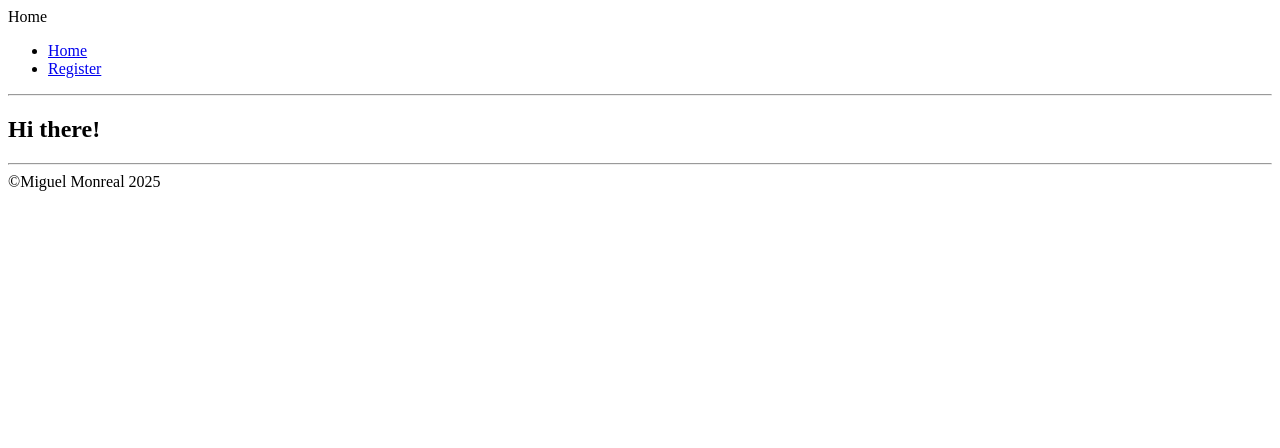
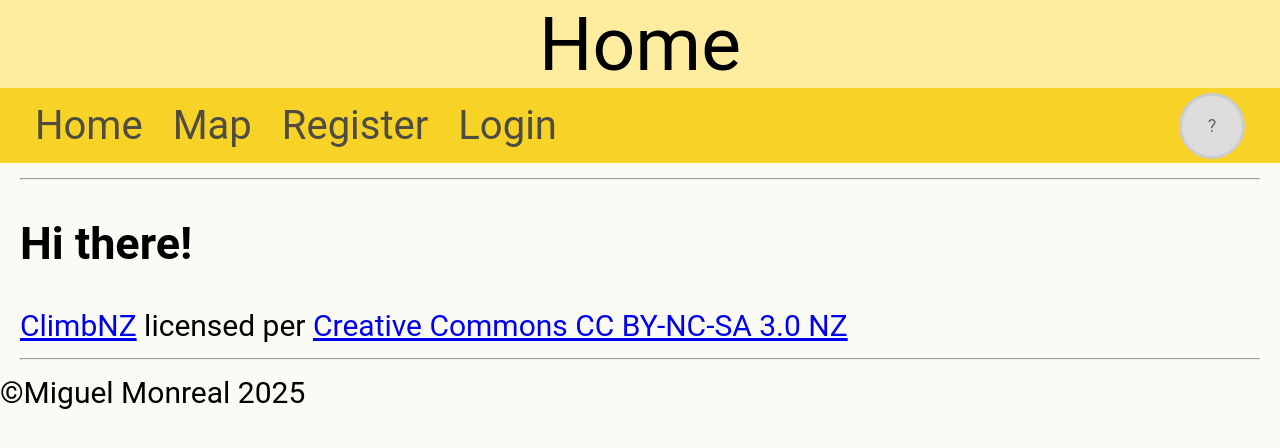
Before and after one commit to DeKingRey/ClimbingWebsite, a Flask app: page / in a window 1280 px wide. Shown: the top 448 px of the page. Run offline with Flask 3, Linux system fonts and the light colour scheme; some libraries are stand-ins or nearby versions; some web fonts are replaced.

Commit message:
Basic Login and Register

```diff
--- a/app.py
+++ b/app.py
@@ -2,9 +2,9 @@
 A climbing flask website to aid climbers to find climbs and communicate
 By Miguel Monreal on 27/03/25"""
 
-from flask import Flask, render_template, redirect, url_for, send_from_directory
+from flask import Flask, render_template, redirect, url_for, send_from_directory, request, session
 
-from flask_bcrypt import Bcrypt
+from flask_bcrypt import Bcrypt, check_password_hash
 from flask_uploads import UploadSet, IMAGES, configure_uploads
 from flask_wtf import FlaskForm
 from flask_wtf.file import FileField, FileRequired, FileAllowed
@@ -55,12 +55,31 @@ class RegisterForm(FlaskForm):
 
 @app.route("/")
 def home():
-    return render_template("home.html", header="Home")
+    user_id = session.get("user_id")
+
+    if user_id is not None:
+        con = sqlite3.connect("climbing.db")
+        cur = con.cursor()
+        cur.execute("SELECT profile_picture, username FROM Account WHERE id = ?", (user_id,))
+        result = cur.fetchone()
+        profile_picture = result[0]
+        username = result[1]
+
+        session["profile_picture"] = profile_picture
+        session["username"] = username
+    else:
+        profile_picture = None
+        username = None
+
+    return render_template("home.html", header="Home", profile_picture=profile_picture, username=username)
 
 
-@app.route("/account")
+@app.route("/account", methods=["GET", "POST"])
 def account():
-    pass
+    if request.method == "POST":
+        logout()
+        return redirect(url_for("home"))
+    return render_template("account.html", header="Account", profile_picture=session.get("profile_picture"), username=session.get("username"))
 
 
 @app.route("/register", methods=["GET", "POST"])
@@ -93,7 +112,7 @@ def register():
         con.commit()
         cur.close()
         return redirect(url_for("register"))
-    return render_template("register.html", form=form, header="Register")
+    return render_template("register.html", form=form, header="Register", profile_picture=session.get("profile_picture"), username=session.get("username"))
 
 
 @app.route("/uploads/<filename>")
@@ -104,8 +123,42 @@ def get_file(filename):
 
 @app.route("/login", methods=["GET", "POST"])
 def login():
-    pass
+    # Sets error to None in case there are no errors
+    error = None
 
+    # Checks if their is a post request
+    if request.method == "POST":
+        # Sets the username and password to the inputted data
+        username = request.form.get("username")
+        password = request.form.get("password")
+
+        # Connects to the database
+        con = sqlite3.connect("climbing.db")
+        cur = con.cursor()
+        # Checks if user is in database
+        cur.execute("SELECT id, password FROM Account WHERE username = ?;", (username,))
+        result = cur.fetchone()
+
+        if result:
+            correct_password = result[1]
+            # Checks if the inputted password matches the stored hashed password
+            if check_password_hash(correct_password, password):
+                # Saves the user's id to the session so it can be used anywhere, though is cleared when they leave the website
+                session["user_id"] = result[0]
+                # Redirects the user to home
+                return redirect(url_for("home"))
+            else:
+                error = "Password is incorrect."
+        else:
+            error = "Username not found."
+
+    return render_template("login.html", header="Login", error=error, profile_picture=session.get("profile_picture"), username=session.get("username"))
+
+
+def logout():
+    session["user_id"] = None
+    session["profile_picture"] = None
+    session["username"] = None
 
 if __name__ == "__main__":
     app.run(debug=True)
--- a/static/style.css
+++ b/static/style.css
@@ -0,0 +1,100 @@
+@font-face {
+    font-family: "roboto";
+    src: url("roboto_flex.ttf");
+}
+* {
+    font-family: "roboto";
+}
+
+body {
+    margin: 0;
+    font-size: 30px;
+    background-color: #fbfbf5;
+}
+
+main {
+    margin-left: 20px;
+    margin-right: 20px;
+}
+
+header {
+    font-size: 75px;
+    text-align: center;
+    background-color: #feed9f;
+}
+
+
+
+.navbar{
+    background-color: #f7d327;
+    display: flex;
+    justify-content: space-between;
+    align-items: center;
+    min-height: 75px;
+}
+.navbar ul {
+    display: flex;
+    justify-content: flex-start;
+    align-items: stretch;
+
+    list-style-type: none;
+    padding: 0;
+    margin-left: 20px;
+    margin-top: 0;
+    margin-bottom: 0;
+    overflow: hidden;
+    height: 100%;
+}
+.navbar li {
+    height: 100%;
+    display: flex;
+    align-items: stretch;
+}
+.navbar a {
+    color: #504c41;
+    text-decoration: none;
+    padding: 0 15px;
+    text-align: center;
+
+    font-size: 40px;
+    height: 100%;
+
+    display: flex;
+    align-items: center;
+    justify-content: center;
+}
+.navbar a:hover {
+    background-color: #e3c116;
+    cursor: pointer;
+}
+
+
+
+
+
+.profile-link {
+    margin-right: 20px;
+}
+.profile {
+    display: flex;
+    justify-content: center;
+    align-items: center;
+}
+.profile-picture, .profile-placeholder {
+    border-radius: 50%; /* Makes the image a circle */
+    border: 3px solid #ccc; /* Adds a border to the image */
+
+    /* Makes the image a square */
+    width: 60px;
+    height: 60px;
+
+    object-fit: cover;
+}
+.profile-placeholder {
+    background-color: #ddd;
+    display: flex;
+    align-items: center;
+    justify-content: center;
+    font-size: 18px;
+    color: #666;
+}
--- a/templates/home.html
+++ b/templates/home.html
@@ -1,6 +1,7 @@
 {% extends 'layout.html' %}
 {% block content %}
-<hr>
-<h2>Hi there!</h2>
-<hr>
+    <hr>
+    <h2>Hi there!</h2>
+    <a href="https://climbnz.org.nz/nz">ClimbNZ</a> licensed per <a href="https://creativecommons.org/licenses/by-nc-sa/3.0/nz/">Creative Commons CC BY-NC-SA 3.0 NZ</a>
+    <hr>
 {% endblock %}
--- a/templates/layout.html
+++ b/templates/layout.html
@@ -11,8 +11,21 @@
     <nav class="navbar">
         <ul>
             <li><a href="/">Home</a></li>
-            <li><a href="/register">Register</a></li>
+            <li><a href="/map">Map</a></li>
+            {% if not username %}
+                <li><a href="/register">Register</a></li>
+                <li><a href="/login">Login</a></li>
+            {% endif %}
         </ul>
+        <a href="/account" class="profile-link">
+            <div class="profile">
+                {% if profile_picture %}
+                    <img src="{{ profile_picture }}" alt="no image found" class="profile-picture">
+                {% else %}
+                    <div class="profile-placeholder">?</div>
+                {% endif %}
+            </div>
+        </a>
     </nav>
     <main>{% block content %}{% endblock %}</main>
     <footer>&copy;Miguel Monreal 2025</footer>
--- a/templates/register.html
+++ b/templates/register.html
@@ -1,7 +1,7 @@
 {% extends 'layout.html' %}
 {% block content %}
     <!-- Form to register a new account -->
-    <h3><a href="/register">Register</a></h3>
+    <h3>Register</h3>
     <!-- The 'encytype' allows you to send files through the form -->
     <form method="POST"  enctype="multipart/form-data">
         <!-- The hidden_tag() function protects against malicious servers using the users information by creating a hidden CSRF token which will only make uploads valid on the trusted website. CSRF: Cross site request forgery -->
```
Also changed, not shown: templates/account.html (added, +11 -0 lines), templates/login.html (+13 -1 lines), climbing.db, uploads/logo_small.png (added), 1 other file.
